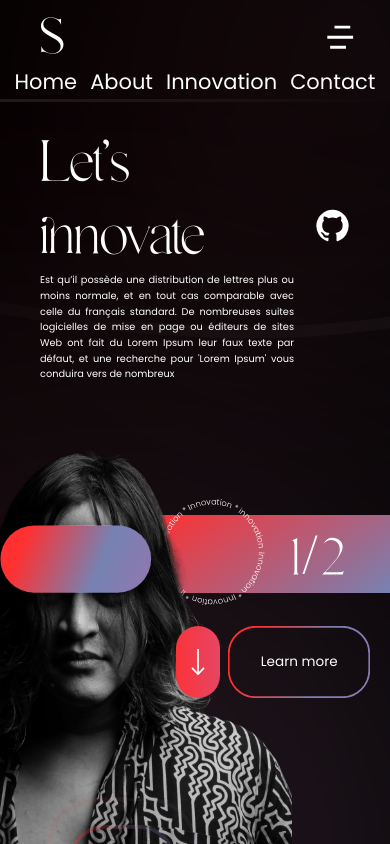
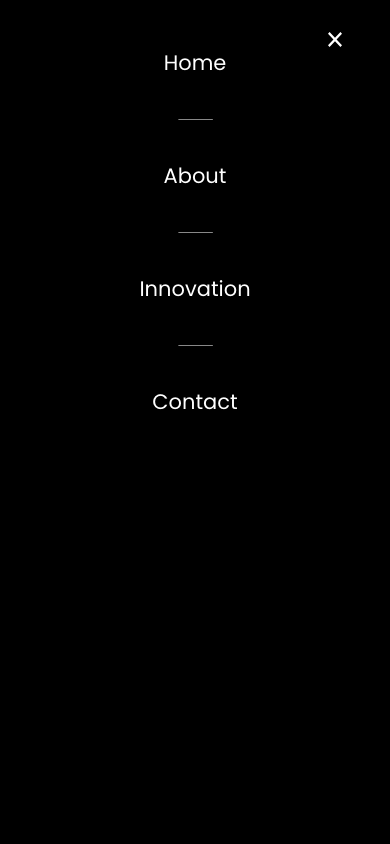
Before and after one commit to Trkzi-Omar/NextJs-Landing-Page, a Next.js app: page / in a window 390 px wide. Both pictures are taken after a click on the button 340 px from the left and 37 px from the top of the page. Shown: the top 844 px of the page. Built offline with nearby package versions, Linux system fonts and the light colour scheme.

Commit message:
Updated the mobile version of NavBar.tsx

```diff
--- a/components/NavBar.tsx
+++ b/components/NavBar.tsx
@@ -3,6 +3,8 @@ import {useState} from "react";
 import Image from "next/image";
 import imgRightArrow from "../public/assets/img/arrow-1-2@2x.svg";
 import imgHamburger from "../public/assets/img/hamburger.svg";
+import imgX from "../public/assets/img/X-hamburger-exit.svg";
+import imgLineMenu from "../public/assets/img/Line-Hamburger-Menu.svg";
 
 const NavBar: NextPage = () => {
     const [sideMenuVisibility, setSideMenuVisibility] = useState('hidden')
@@ -34,8 +36,7 @@ const NavBar: NextPage = () => {
             <span className={'cursor-pointer ml-1 mr-8'}>
                 <button className={'flex md:hidden'}
                         onClick={() => {
-                            setSideMenuVisibility('hidden' === sideMenuVisibility ? 'visible' : 'hidden')
-                            console.log(sideMenuVisibility)
+                            setSideMenuVisibility('visible')
                         }}>
                     <Image src={imgHamburger} alt={''}/>
                 </button>
@@ -47,11 +48,29 @@ const NavBar: NextPage = () => {
                 </a>
             </span>
             <div
-                className={sideMenuVisibility + ' md:hidden flex flex-wrap items-center  justify-between px-2 m-auto text-center h-auto w-full'}>
-                <a className={'nav-links cursor-pointer mx-auto'} href={'#Home'}>Home</a>
-                <a className={'nav-links cursor-pointer mx-auto'} href={'#About'}>About</a>
-                <a className={'nav-links cursor-pointer mx-auto'} href={'#Innovation'}>Innovation</a>
-                <a className={'nav-links cursor-pointer mx-auto'} href={'#Contact'}>Contact</a>
+                className={sideMenuVisibility + ' md:hidden bg-black z-50 fixed flex flex-nowrap flex-col top-0 left-0 right-0 bottom-0'}>
+                <button className={'relative flex flex-row-reverse mr-12 mt-8'}
+                        onClick={() => {
+                            setSideMenuVisibility('hidden')
+                        }}>
+                    <Image src={imgX} alt={'X'} className={'nav-links cursor-pointer'}/>
+                </button>
+                <div
+                    className={' flex flex-col flex-nowrap overflow-visible justify-start px-auto m-auto text-center h-screen w-full'}>
+                    <a className={'nav-links cursor-pointer mx-auto'} href={'#Home'}>Home</a>
+                    <span className={'py-10 justify-items-center grid'}>
+                    <Image className={''} src={imgLineMenu} alt={''}/>
+                    </span>
+                    <a className={'nav-links cursor-pointer mx-auto'} href={'#About'}>About</a>
+                    <span className={'py-10 justify-items-center grid'}>
+                    <Image className={''} src={imgLineMenu} alt={''}/>
+                    </span>
+                    <a className={'nav-links cursor-pointer mx-auto'} href={'#Innovation'}>Innovation</a>
+                    <span className={'py-10 justify-items-center grid'}>
+                    <Image className={''} src={imgLineMenu} alt={''}/>
+                    </span>
+                    <a className={'nav-links cursor-pointer mx-auto'} href={'#Contact'}>Contact</a>
+                </div>
             </div>
         </nav>
     )
--- a/components/SocialLinks.tsx
+++ b/components/SocialLinks.tsx
@@ -3,7 +3,7 @@ import GitHubIcon from '@mui/icons-material/GitHub';
 
 const SocialLinks: NextPage = () => {
     return (
-        <div className={'w-min h-min fixed top-52 right-10 flex flex-col'}>
+        <div className={'w-min h-min z-40 fixed top-52 right-10 flex flex-col'}>
             <a target={"_blank"} href={'https://github.com/Trkzi-Omar/NextJs-Landing-Page'} rel="noreferrer">
                 <GitHubIcon fontSize={'large'}/>
             </a>
```
Also changed, not shown: public/assets/img/Line-Hamburger-Menu.svg (added), public/assets/img/X-hamburger-exit.svg (added).
